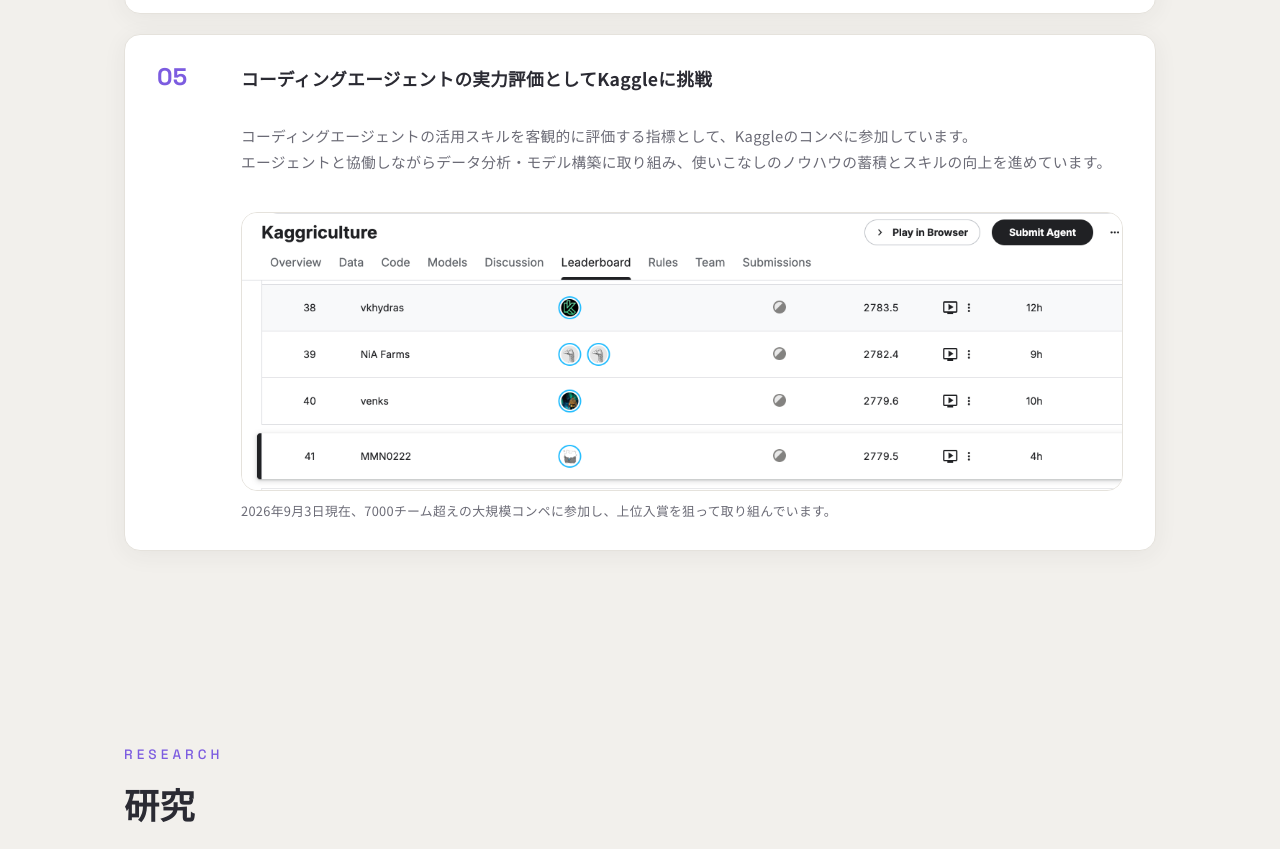
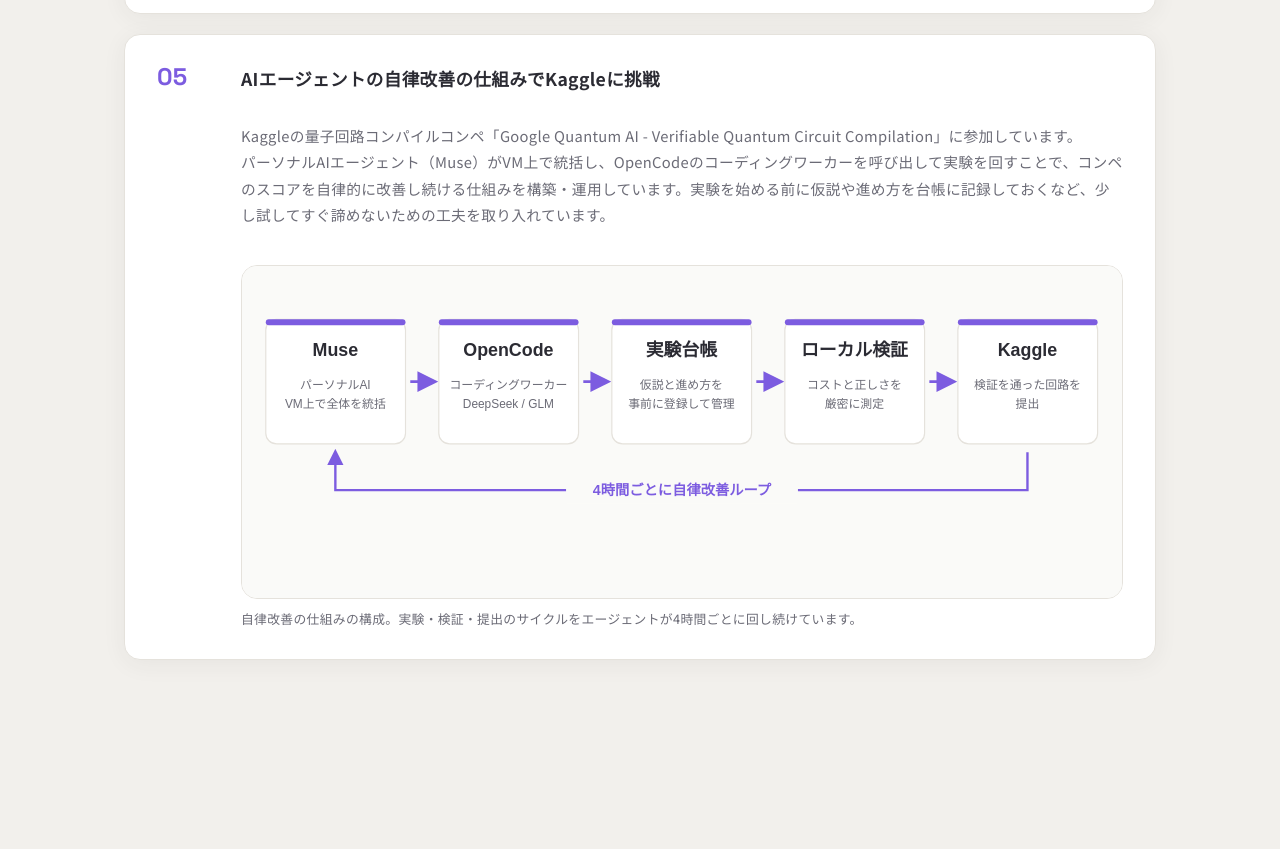
Before and after one commit to mooman0222/Portfolio, a plain HTML site: page index.html in a window 1280 px wide. Shown: the part 6976-7825 px from the top of the page. Drawn offline with Linux system fonts and the light colour scheme.

Commit message:
Kaggle欄を量子回路コンパイルコンペの自律改善の取り組みに更新

```diff
--- a/index.html
+++ b/index.html
@@ -321,14 +321,14 @@
           </div>
           <div class="ai-item reveal">
             <span class="ai-number">05</span>
-            <h3>コーディングエージェントの実力評価としてKaggleに挑戦</h3>
+            <h3>AIエージェントの自律改善の仕組みでKaggleに挑戦</h3>
             <p>
-              コーディングエージェントの活用スキルを客観的に評価する指標として、Kaggleのコンペに参加しています。<br>
-              エージェントと協働しながらデータ分析・モデル構築に取り組み、使いこなしのノウハウの蓄積とスキルの向上を進めています。
+              Kaggleの量子回路コンパイルコンペ「Google Quantum AI - Verifiable Quantum Circuit Compilation」に参加しています。<br>
+              パーソナルAIエージェント（Muse）がVM上で統括し、OpenCodeのコーディングワーカーを呼び出して実験を回すことで、コンペのスコアを自律的に改善し続ける仕組みを構築・運用しています。実験を始める前に仮説や進め方を台帳に記録しておくなど、少し試してすぐ諦めないための工夫を取り入れています。
             </p>
             <figure class="ai-figure">
-              <img src="images/kaggle.png" alt="Kaggleの大規模コンペのリーダーボード" class="ai-image">
-              <figcaption class="ai-caption">2026年9月3日現在、7000チーム超えの大規模コンペに参加し、上位入賞を狙って取り組んでいます。</figcaption>
+              <img src="images/kaggle-harness.svg" alt="AIエージェントの自律改善の仕組みの構成図" class="ai-image">
+              <figcaption class="ai-caption">自律改善の仕組みの構成。実験・検証・提出のサイクルをエージェントが4時間ごとに回し続けています。</figcaption>
             </figure>
           </div>
         </div>
```
Also changed, not shown: images/kaggle-harness.svg (added).
